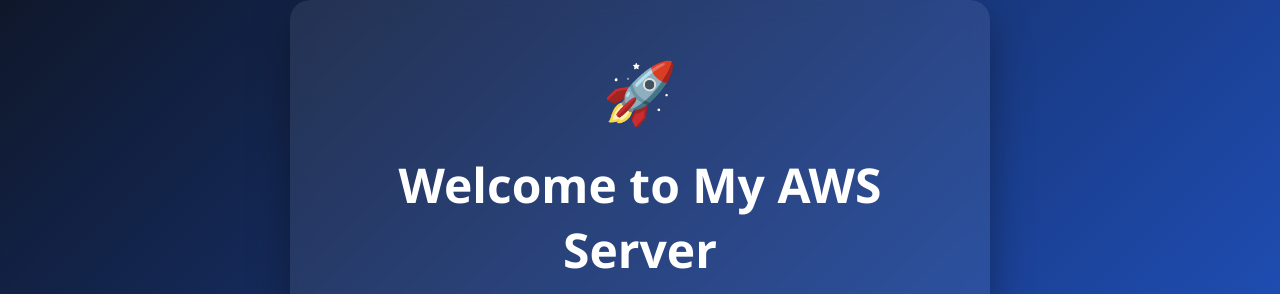
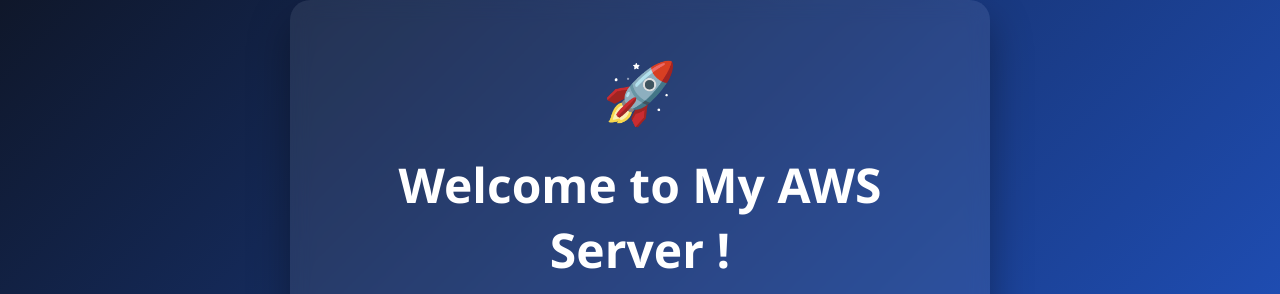
Before and after one commit to GruiaIP/DevOpsApp, a plain HTML site: page Ex2_StaticWebsite/index.html in a window 1280 px wide. Shown: the top 294 px of the page. Drawn offline with Linux system fonts and the light colour scheme.

Commit message:
update website

```diff
--- a/Ex2_StaticWebsite/index.html
+++ b/Ex2_StaticWebsite/index.html
@@ -106,7 +106,7 @@
 
     <div class="emoji">🚀</div>
 
-    <h1>Welcome to My AWS Server</h1>
+    <h1>Welcome to My AWS Server !</h1>
 
     <h2>Nginx is Running Successfully</h2>
 
```
